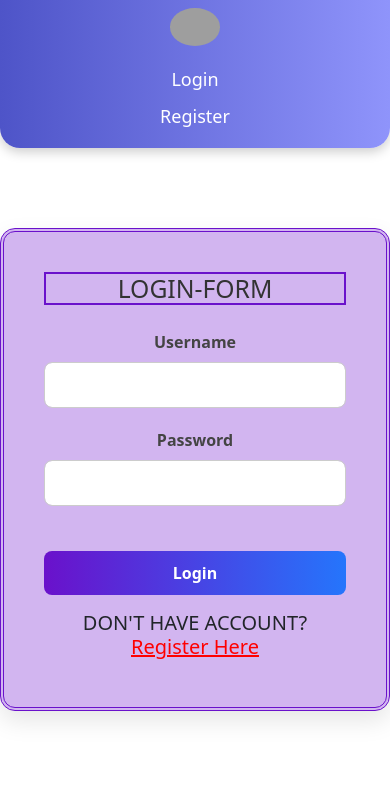
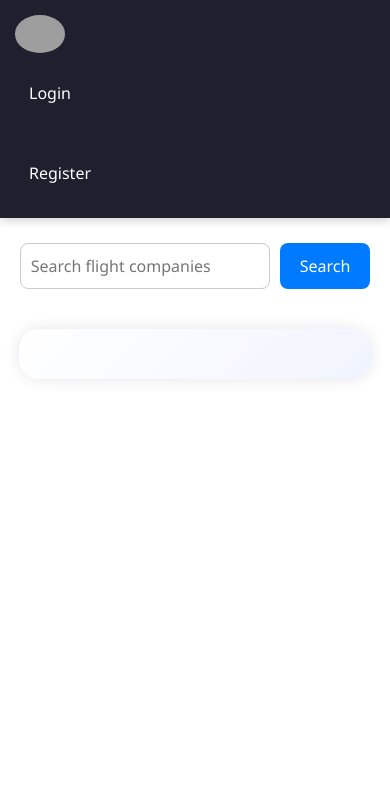
Before and after one commit to Preetimallick28/flight_ticket_management_with_auth, a Django app: page / in a window 390 px wide. Shown: the top 790 px of the page. Run offline with Django 5.2, Linux system fonts and the light colour scheme; data that the repository does not hold is empty; grey boxes are pictures that could not be loaded.

Commit message:
seach-filter

```diff
--- a/base/models.py
+++ b/base/models.py
@@ -1,4 +1,5 @@
 from django.db import models
+from django.contrib.auth.models import User
 
 # Create your models here.
 
@@ -27,6 +28,7 @@ class bookModel(models.Model):
     passenger_phone = models.CharField(max_length=100)
     passenger_email = models.CharField(max_length=100)
     passenger_aadhar = models.CharField(max_length=100)
+    host = models.ForeignKey(User,on_delete=models.CASCADE)
 
 class historyModel(models.Model):
     flight_name = models.CharField(max_length=100)
@@ -41,3 +43,4 @@ class historyModel(models.Model):
     passenger_phone = models.CharField(max_length=100)
     passenger_email = models.CharField(max_length=100)
     passenger_aadhar = models.CharField(max_length=100)
+    host = models.ForeignKey(User,on_delete=models.CASCADE)
--- a/base/templates/booking_list.html
+++ b/base/templates/booking_list.html
@@ -8,7 +8,7 @@
     <table class="table">
       <thead>
         <tr>
-          <th scope="col">ID</th>
+          <!-- <th scope="col">HOST ID</th> -->
           <th scope="col">Flight Name</th>
           <th scope="col">Departure to Destination</th>
           <th scope="col">Departure Time to Destination Time</th>
@@ -24,7 +24,7 @@
       <tbody>
         {% for i in data %}
         <tr>
-          <th>{{i.id}}</th>
+          <!-- <th>{{request.user}}</th> -->
           <td>{{i.flight_name}}</td>
           <td>{{i.flight_departure}} - {{i.flight_destination}}</td>
           <td>{{i.flight_departure_time}} - {{i.flight_destination_time}}</td>
--- a/base/templates/home.html
+++ b/base/templates/home.html
@@ -1,5 +1,16 @@
 {% extends 'main.html' %}
 {% block content %}
+<div class="search_flight">
+  <form action="" method="GET">
+    <input
+      type="text"
+      name="q"
+      placeholder="Search flight companies"
+      required
+    >
+    <input type="submit" value="Search">
+  </form>
+</div>
 <div class="card card-animated">
     <div class="card-body">
         {% for i in data %}
--- a/base/urls.py
+++ b/base/urls.py
@@ -2,7 +2,7 @@ from django.urls import path
 from base import views
 
 urlpatterns = [
-    path('home/',views.home,name='home'),
+    path('',views.home,name='home'),
     path('about/',views.about,name='about'),
     path('flight_details_list/<str:pk>',views.flight_details_list,name='flight_details_list'),
     path('book_passenger/<str:pk>',views.book_passenger,name='book_passenger'),
--- a/base/views.py
+++ b/base/views.py
@@ -2,12 +2,19 @@ from django.shortcuts import render , redirect
 from django.contrib import messages
 from base.models import flight_companies , flight_details , bookModel , historyModel
 from django.contrib.auth.decorators import login_required
-
+from django.db.models import Q
 # Create your views here.
 
-@login_required(login_url='login')
+
 def home(request):
     data = flight_companies.objects.all()
+    if request.method=='GET':
+        if 'q' in request.GET:
+            q_data = request.GET['q']
+            print(q_data)
+            data = flight_companies.objects.filter(Q(flight_company_name__icontains=q_data))
+        else:
+            data=flight_companies.objects.all()
     return render(request,'home.html',{'data':data})
 
 
@@ -18,11 +25,20 @@ def about(request):
 @login_required
 def flight_details_list(request,pk):
     data = flight_details.objects.filter(flight_company_name=pk)
+    if request.method=='GET':
+        if 'from' in request.GET and 'to' in request.GET:
+            from_data = request.GET['from']
+            to_data = request.GET['to']
+            print(from_data,to_data)
+            data = flight_details.objects.filter(Q(flight_departure__icontains=from_data)| Q(flight_destination__icontains=to_data))
+        else:
+            data=flight_details.objects.filter(flight_company_name=pk)
     return render(request,'flight_details_list.html',{'data':data})
 
-@login_required
+@login_required(login_url='login')
 def book_passenger(request,pk):
     data = flight_details.objects.get(flight_name=pk)
+
     if request.method == 'POST':
         flight_name=request.POST['flight_name'],
         flight_departure = request.POST['flight_departure']
@@ -49,14 +65,15 @@ def book_passenger(request,pk):
             passenger_gender=passenger_gender,
             passenger_phone=passenger_phone,
             passenger_email=passenger_email,
-            passenger_aadhar=passenger_aadhar
+            passenger_aadhar=passenger_aadhar,
+            host = request.user
         )
         return redirect('booking_list')
     return render(request,'book_passenger.html',{'data':data})
 
 @login_required
 def booking_list(request):
-    data = bookModel.objects.all()
+    data = bookModel.objects.filter(host=request.user)
     return render(request,'booking_list.html',{'data':data})
 
 @login_required
@@ -105,14 +122,15 @@ def delete_passenger_data(request,pk):
         passenger_gender=data.passenger_gender,
         passenger_phone=data.passenger_phone,
         passenger_email=data.passenger_email,
-        passenger_aadhar=data.passenger_aadhar
+        passenger_aadhar=data.passenger_aadhar,
+        host=request.user
     )
     data.delete()
     return redirect('history_passenger_data')
 
 @login_required
 def history_passenger_data(request):
-    data = historyModel.objects.all()
+    data = historyModel.objects.filter(host=request.user)
     return render(request,'history_passenger.html',{'data':data})
 
 @login_required
--- a/myproject/urls.py
+++ b/myproject/urls.py
@@ -19,6 +19,6 @@ from django.urls import path,include
 
 urlpatterns = [
     path('admin/', admin.site.urls),
-    path('',include('user_auth.urls')),
-    path('base/',include('base.urls'))
+    path('user_auth/',include('user_auth.urls')),
+    path('',include('base.urls'))
 ]
--- a/static/style.css
+++ b/static/style.css
@@ -1,57 +1,120 @@
 
-  *{
+ /* General Reset */
+* {
+  margin: 0;
   padding: 0;
-    margin: 0;
+  box-sizing: border-box;
 }
 
-  nav {
-    display: flex;
-    justify-content: space-between;
-    align-items: center;
-    background: linear-gradient(90deg, #4e54c8, #8f94fb);
-    padding: 15px 40px;
-    box-shadow: 0 4px 12px rgba(0, 0, 0, 0.2);
-    animation: slideDown 1s ease-out;
-    border-radius: 0 0 20px 20px;
+body {
+  font-family: 'Segoe UI', Tahoma, Geneva, Verdana, sans-serif;
 }
 
-  .logo h2 {
+/* Navbar Styling */
+.navbar {
+  background-color: #1f1f2e;
   color: white;
-    font-size: 28px;
-    font-weight: bold;
-    letter-spacing: 2px;
-    animation: fadeIn 1s ease-in-out;
+  display: flex;
+  align-items: center;
+  justify-content: space-between;
+  padding: 10px 40px;
+  box-shadow: 0 2px 10px rgba(0, 0, 0, 0.2);
+  position: sticky;
+  top: 0;
+  z-index: 1000;
 }
 
-  nav div:last-child a {
+.logo img {
+  width: 50px;
+  border-radius: 50%;
+  transition: transform 0.3s ease-in-out;
+}
+
+.logo img:hover {
+  transform: scale(1.1);
+}
+
+/* Navigation Links */
+.nav-links {
+  display: flex;
+  align-items: center;
+  gap: 20px;
+}
+
+.nav-links a {
   color: white;
   text-decoration: none;
-    margin-left: 25px;
-    font-size: 18px;
-    position: relative;
-    transition: color 0.3s ease;
-    font-weight: 500;
-    animation: fadeInLinks 1.5s ease forwards;
+  padding: 8px 14px;
+  border-radius: 5px;
+  transition: background-color 0.3s;
 }
 
-  nav div:last-child a::after {
-    content: "";
-    position: absolute;
-    bottom: -5px;
-    left: 0;
-    width: 0%;
-    height: 2px;
-    background: white;
-    transition: 0.3s ease-in-out;
+.nav-links a:hover {
+  background-color: #38384d;
 }
 
-  nav div:last-child a:hover::after {
+/* Search Bar */
+.nav-links form {
+  display: flex;
+  align-items: center;
+  gap: 5px;
+  margin-right: 20px;
+}
+
+.nav-links input[type="text"] {
+  padding: 6px 10px;
+  border-radius: 5px;
+  border: none;
+  outline: none;
+}
+
+.nav-links input[type="button"] {
+  padding: 6px 12px;
+  background-color: #5c6bc0;
+  color: white;
+  border: none;
+  border-radius: 5px;
+  cursor: pointer;
+  transition: background-color 0.3s;
+}
+
+.nav-links input[type="button"]:hover {
+  background-color: #3f51b5;
+}
+
+/* Responsive */
+@media (max-width: 768px) {
+  .navbar {
+    flex-direction: column;
+    align-items: flex-start;
+    padding: 15px;
+  }
+
+  .nav-links {
+    flex-direction: column;
     width: 100%;
   }
 
-  nav div:last-child a:hover {
-    color: #ffdfdf;
+  .nav-links form {
+    width: 100%;
+    margin-bottom: 10px;
   }
+
+  .nav-links input[type="text"] {
+    flex-grow: 1;
+    width: 70%;
+  }
+
+  .nav-links input[type="button"] {
+    width: 25%;
+  }
+
+  .nav-links a {
+    width: 100%;
+    text-align: left;
+  }
+}
+
 
   /* Animations */
   @keyframes slideDown {
@@ -314,3 +377,29 @@
     .card:hover {
         transform: translateY(-5px);
     }
+.search_flight {
+  display: flex;
+  justify-content: center;
+  margin-top: 20px;
+}
+.search_flight form {
+  display: flex;
+  gap: 10px;
+}
+.search_flight input[type="text"] {
+  padding: 10px;
+  width: 250px;
+  border-radius: 8px;
+  border: 1px solid #ccc;
+}
+.search_flight input[type="submit"] {
+  padding: 10px 20px;
+  border-radius: 8px;
+  background-color: #007bff;
+  color: white;
+  border: none;
+  cursor: pointer;
+}
+.search_flight input[type="submit"]:hover {
+  background-color: #0056b3;
+}
--- a/templates/nav.html
+++ b/templates/nav.html
@@ -6,10 +6,11 @@
 
     {% if request.user.is_authenticated %}
 
+
         <a href="{% url 'home' %}">Home</a>
         <a href="{% url 'booking_list' %}">Bookings</a>
         <a href="{% url 'history_passenger_data' %}">History</a>
-        <a href="{% url 'profile' %}">Profile</a>
+        <a href="{% url 'profile' %}">Profile({{request.user}})</a>
         <a href="{% url 'logout_' %}">logout</a>
         <a href="{% url 'about' %}">About</a>
 
--- a/user_auth/urls.py
+++ b/user_auth/urls.py
@@ -2,7 +2,7 @@ from django.urls import path
 from user_auth import views
 
 urlpatterns = [
-    path('',views.login_view,name='login'),
+    path('login/',views.login_view,name='login'),
     path('register/',views.register_view,name='register'),
     path('logout_/',views.logout_,name='logout_'),
     path('profile/',views.profile,name='profile'),
```
Also changed, not shown: base/templates/flight_details_list.html (+8 -0 lines), base/migrations/0001_initial.py. Lines whose indentation alone changed are shown as unchanged.
